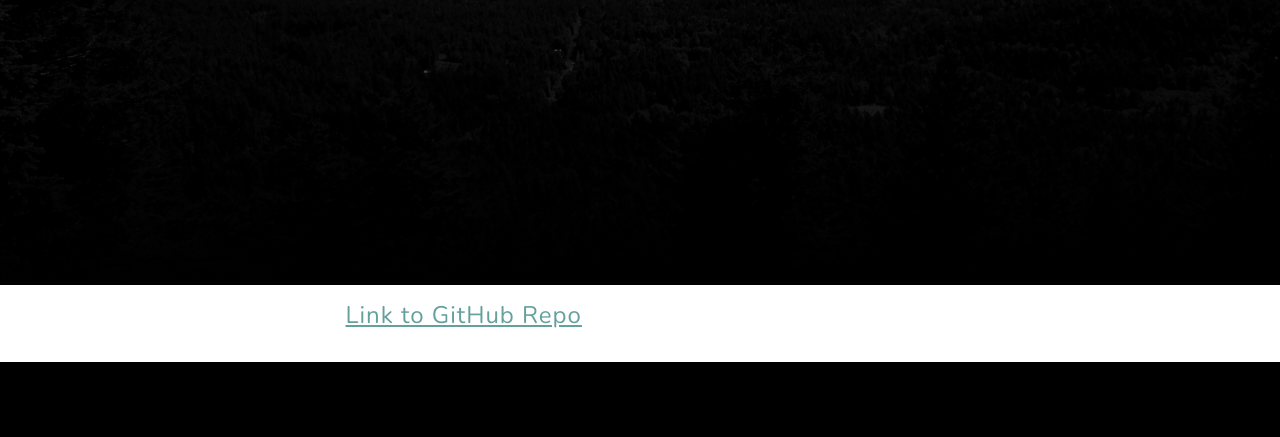
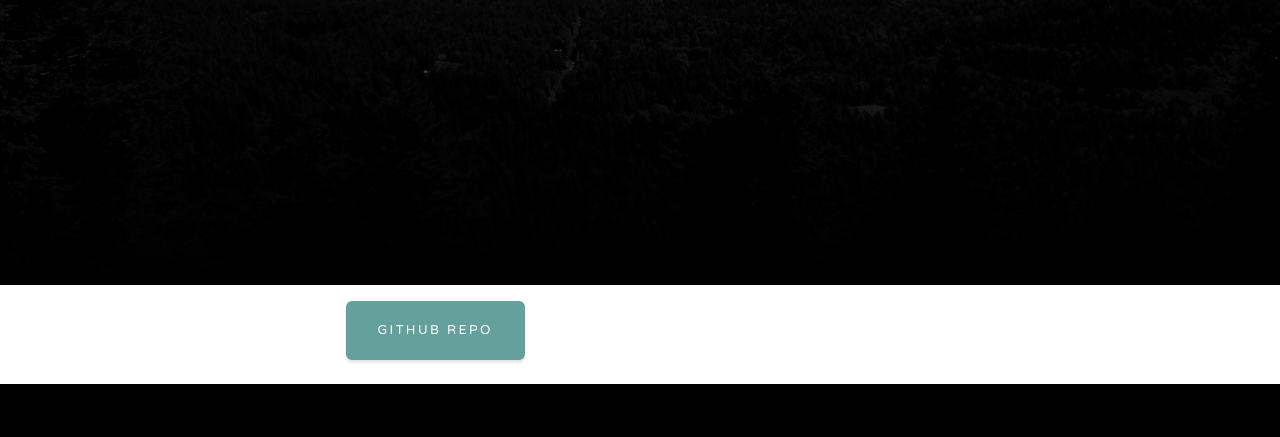
Before and after one commit to ksapp1/ksapp1.github.io, a website: page reg.html in a window 1280 px wide. Shown: the part 515-952 px from the top of the page. Drawn offline with nearby package versions, Linux system fonts and the light colour scheme.

Commit message:
Update reg.html

```diff
--- a/reg.html
+++ b/reg.html
@@ -51,9 +51,7 @@
                         <p>
 
                         </p>
-                        <a href="https://github.com/ksapp1/Gramicidin_regression">
-                            <h4>Link to GitHub Repo</h4>
-                        </a>
+                        <a class="btn btn-primary" href="https://github.com/ksapp1/Gramicidin_regression">GitHub Repo</a>
                     </div>
                 </div>
             </div>
```
